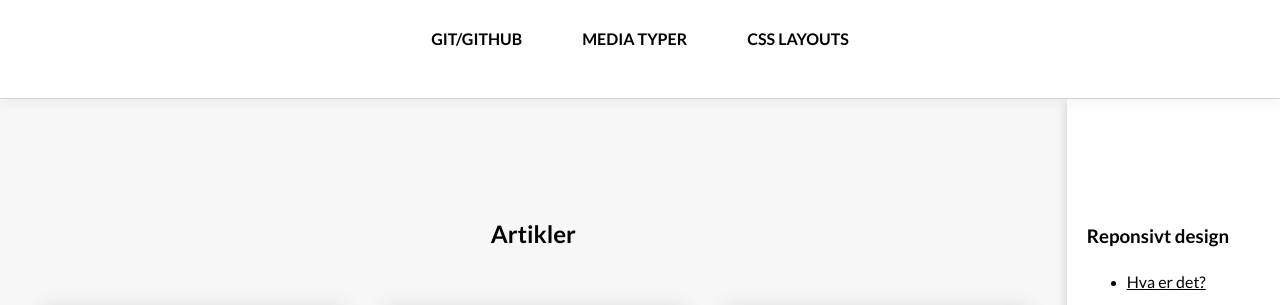
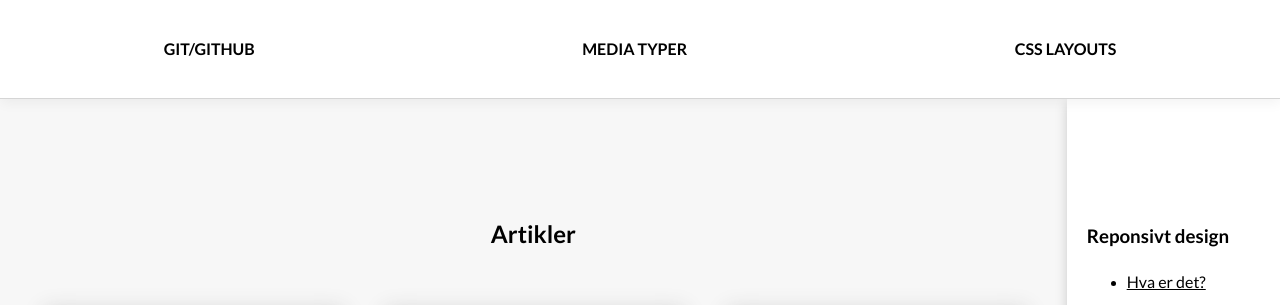
Before and after one commit to linesharina/webutvikling18, a PHP site: page / in a window 1280 px wide. Shown: the part 401-706 px from the top of the page. Run offline with PHP 8.4, Linux system fonts and the light colour scheme.

Commit message:
Fixed menu

```diff
--- a/oblig2/css/stylesheet.css
+++ b/oblig2/css/stylesheet.css
@@ -73,7 +73,8 @@ a, p {
 .container > nav {
 	grid-column: 1/13;
 	display: flex;
-	justify-content: center;
+	justify-content: space-around;
+	align-items: center;
 	border-bottom: 1px solid #d5d5d5;
 	box-shadow: 1px 4px 12px 0px rgba(0,0,3,0.05);
 	position: sticky;
@@ -82,7 +83,6 @@ a, p {
 }
 
 .container > nav a {
-	padding: 30px;
 	text-decoration: none;
 	font-weight: 700;
 	text-transform: uppercase;
```
